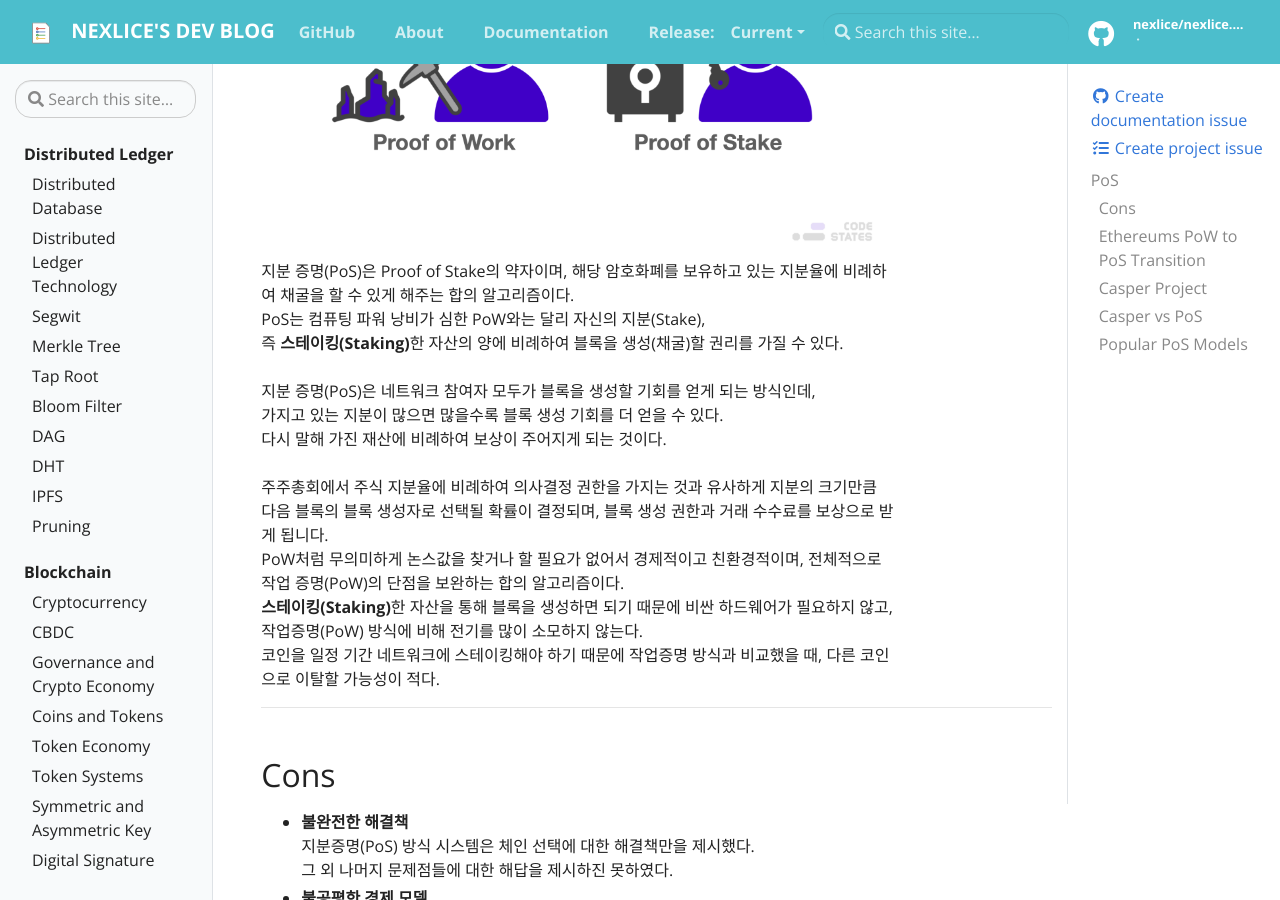
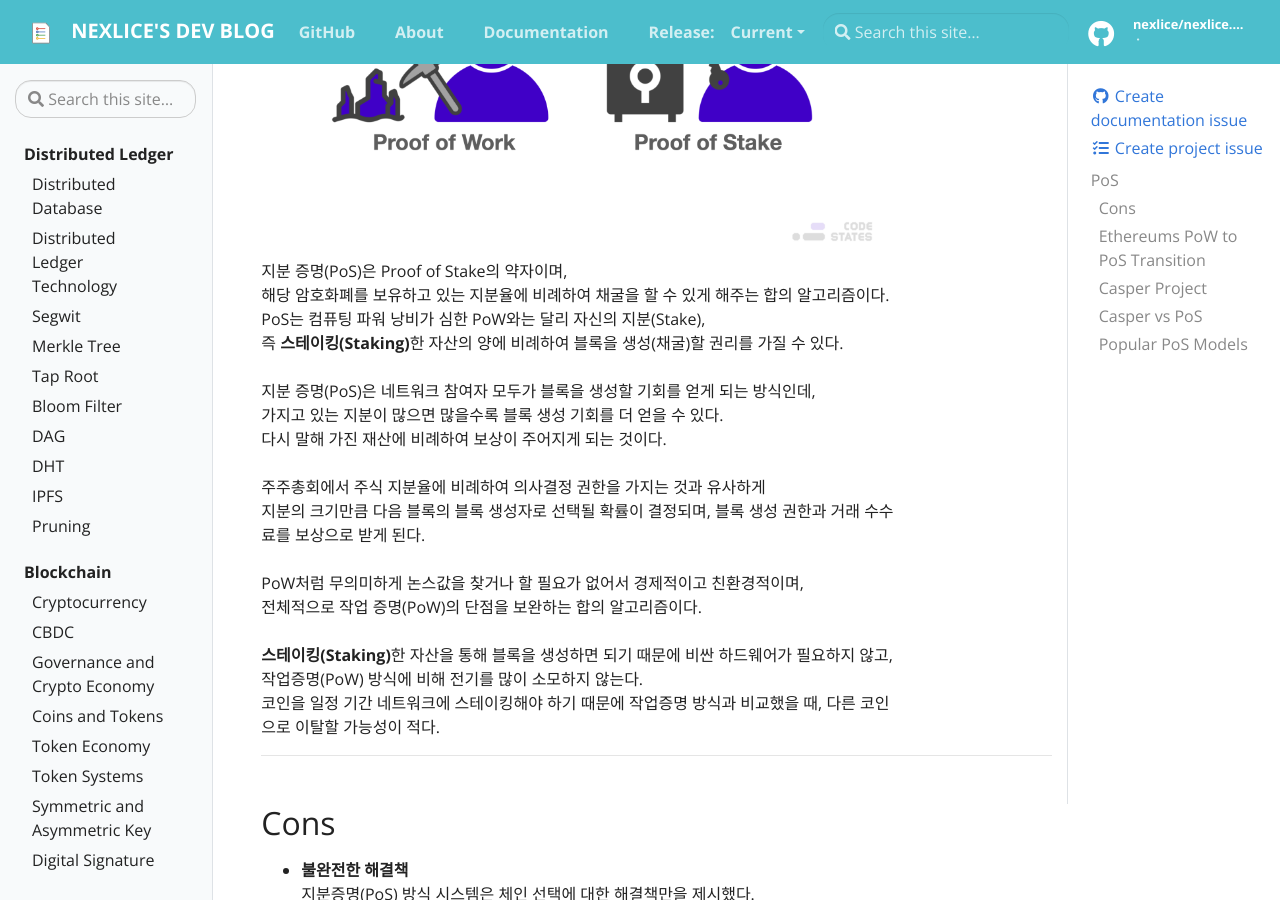
Before and after one commit to nexlice/nexlice.github.io, a Jekyll site: the page built from _docs/blockchain/pos.md, in a window 1280 px wide and 900 px high, scrolled down 386 px. Built offline with Jekyll 4.4.1, drawn with Linux system fonts in a browser that asks for light colours.

Commit message:
docs: typos

```diff
--- a/_docs/blockchain/pos.md
+++ b/_docs/blockchain/pos.md
@@ -10,7 +10,8 @@ tags:
 
 # PoS
 ![pow-pos](../../assets/img/pow-pos.png)
-지분 증명(PoS)은 Proof of Stake의 약자이며, 해당 암호화폐를 보유하고 있는 지분율에 비례하여 채굴을 할 수 있게 해주는 합의 알고리즘이다.
+지분 증명(PoS)은 Proof of Stake의 약자이며,
+해당 암호화폐를 보유하고 있는 지분율에 비례하여 채굴을 할 수 있게 해주는 합의 알고리즘이다.
 PoS는 컴퓨팅 파워 낭비가 심한 PoW와는 달리 자신의 지분(Stake),
 즉 **스테이킹(Staking)**한 자산의 양에 비례하여 블록을 생성(채굴)할 권리를 가질 수 있다.
 <br>
@@ -18,9 +19,12 @@ PoS는 컴퓨팅 파워 낭비가 심한 PoW와는 달리 자신의 지분(Stake
 가지고 있는 지분이 많으면 많을수록 블록 생성 기회를 더 얻을 수 있다.
 다시 말해 가진 재산에 비례하여 보상이 주어지게 되는 것이다.
 <br>
-주주총회에서 주식 지분율에 비례하여 의사결정 권한을 가지는 것과 유사하게 지분의 크기만큼 다음 블록의 블록 생성자로 선택될 확률이 결정되며, 블록 생성 권한과 거래 수수료를 보상으로 받게 됩니다.
+주주총회에서 주식 지분율에 비례하여 의사결정 권한을 가지는 것과 유사하게
+지분의 크기만큼 다음 블록의 블록 생성자로 선택될 확률이 결정되며, 블록 생성 권한과 거래 수수료를 보상으로 받게 된다.
 <br>
-PoW처럼 무의미하게 논스값을 찾거나 할 필요가 없어서 경제적이고 친환경적이며, 전체적으로 작업 증명(PoW)의 단점을 보완하는 합의 알고리즘이다.
+PoW처럼 무의미하게 논스값을 찾거나 할 필요가 없어서 경제적이고 친환경적이며,
+전체적으로 작업 증명(PoW)의 단점을 보완하는 합의 알고리즘이다.
+<br>
 **스테이킹(Staking)**한 자산을 통해 블록을 생성하면 되기 때문에 비싼 하드웨어가 필요하지 않고,
 작업증명(PoW) 방식에 비해 전기를 많이 소모하지 않는다.
 코인을 일정 기간 네트워크에 스테이킹해야 하기 때문에 작업증명 방식과 비교했을 때, 다른 코인으로 이탈할 가능성이 적다.
@@ -41,7 +45,7 @@ Nothing at Stake는 위험에 노출되지 않는 문제를 뜻하며,
 쉽게 풀어 설명하면, 회사 사장님을 때려도 직장을 계속 다닐 수 있는 문제라는 비유가 있다.
 우리가 회사에서 사장님을 때리지 않는 이유는 그런 행동을 했을 경우에 직장에서 잘릴 수 있는 위험에 노출되어 있기 때문이고, 이런 위험은 우리가 나쁜 행동을 하는 것을 억제하고 있다.
 
-> Nothing at Stake Problem 예시
+> **Nothing at Stake Problem 예시**
 > 지분 증명(PoS) 방식은 모든 노드가 제한 없이 여러 블록에 자신의 지분을 증명할 수 있기 때문에,
 > 만약 하나의 거래에서 서로 다른 거래내용이 발생한 경우,
 > 많은 지분을 가진 노드가 공격을 목적으로 두 개의 블록에 모두 증명해 놓고,
```
